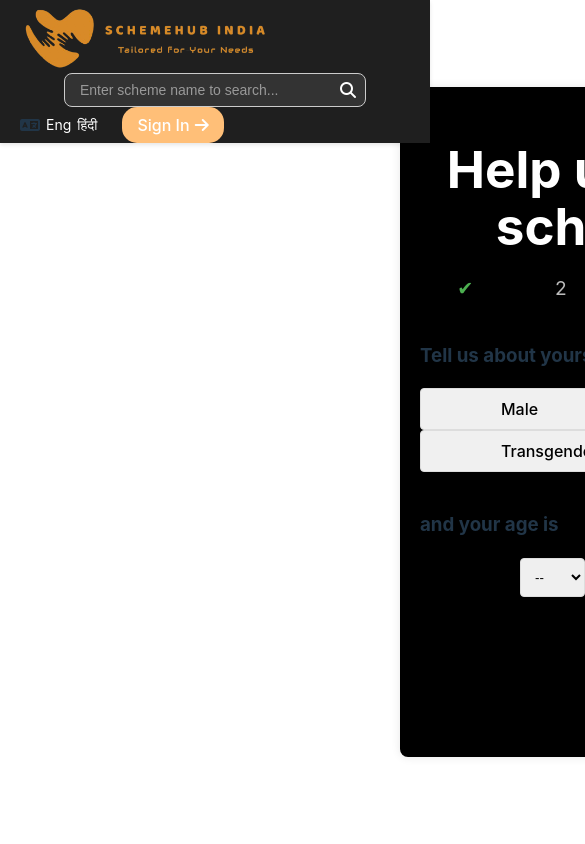
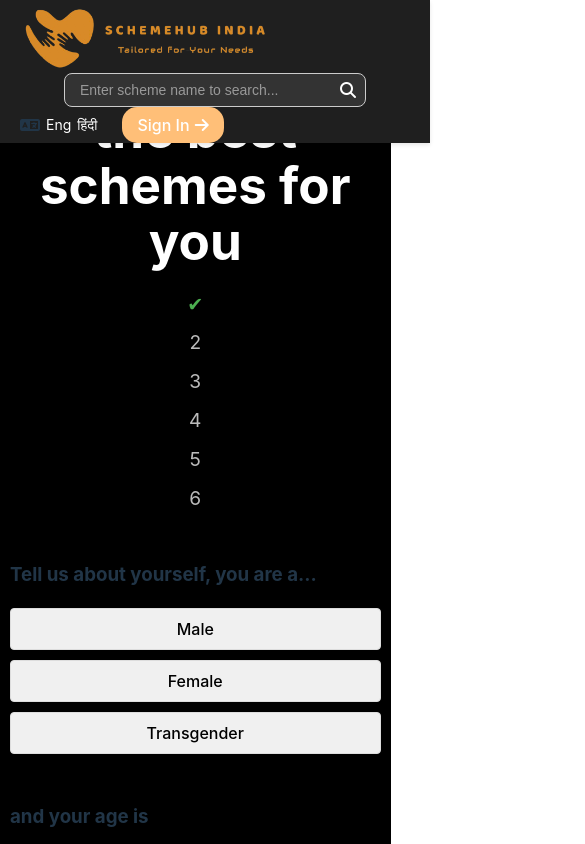
Before and after one commit to shui6540/new-sih, a React (Vite) app: page /apply in a window 390 px wide. Shown: the top 844 px of the page, 585 px wide, since content can reach past the window. Built offline with nearby package versions, Linux system fonts and the light colour scheme.

Commit message:
Update Form.css

```diff
--- a/src/components/Form.css
+++ b/src/components/Form.css
@@ -7,8 +7,6 @@
   box-shadow: 0 0 10px rgba(0, 0, 0, 0.1);
   border-radius: 8px;
   background-color: black;
-  margin-left: 400px;
-
 }
 
 /* Header styling */
@@ -40,7 +38,6 @@ h1 {
   color: #4caf50;
   font-weight: bold;
 }
-
 
 .form-step {
   display: flex;
@@ -89,7 +86,6 @@ h1 {
   padding: 10px;
   border: 1px solid #ddd;
   border-radius: 4px;
-  margin-left: 100px;
 }
 
 .age-selection span {
@@ -108,19 +104,18 @@ h1 {
 /* Employment Status Section - Vertical Alignment */
 .employment-status-selection {
   display: flex;
-  flex-direction: column; /* Stack buttons vertically */
-  gap: 10px; /* Add space between buttons */
+  flex-direction: column;
+  gap: 10px;
 }
 
 .employment-status-selection button {
-  flex: 1; /* Ensure buttons take equal space */
   padding: 10px;
   border: 1px solid #ddd;
   border-radius: 4px;
   background-color: #f0f0f0;
   cursor: pointer;
   color: black;
-  width:400px;
+  width: 100%; /* Adjust to full width */
 }
 
 .employment-status-selection button.active {
@@ -135,8 +130,8 @@ h1 {
 /* Category Options - Vertical Alignment */
 .category-options {
   display: flex;
-  flex-direction: column; /* Stack category options vertically */
-  gap: 10px; /* Add space between buttons */
+  flex-direction: column;
+  gap: 10px;
 }
 
 .category-options button {
@@ -146,7 +141,7 @@ h1 {
   background-color: #f0f0f0;
   cursor: pointer;
   color: black;
-  width:400px;
+  width: 100%; /* Adjust to full width */
 }
 
 .category-options button.active {
@@ -212,3 +207,61 @@ form {
   text-align: center;
   margin-top: 20px;
 }
+
+/* Responsive styling */
+@media (max-width: 768px) {
+  .container {
+    width: 90%;
+    padding: 10px;
+  }
+
+  .progress-bar {
+    flex-direction: column;
+  }
+
+  .progress-step {
+    width: 100%;
+    margin-bottom: 10px;
+  }
+
+  .gender-selection button,
+  .employment-status-selection button,
+  .category-options button,
+  .options button {
+    padding: 10px;
+    width: 100%;
+    margin-right: 0;
+    margin-bottom: 10px;
+  }
+
+  .age-selection select {
+    width: 100%;
+    margin-left: 0;
+  }
+
+  .form-buttons {
+    flex-direction: column;
+  }
+
+  .next-button,
+  .previous-button,
+  .submit-button,
+  .reset-button {
+    width: 100%;
+    margin-bottom: 10px;
+  }
+}
+
+@media (max-width: 480px) {
+  .container {
+    width: 95%;
+  }
+
+  .progress-bar {
+    flex-direction: column;
+  }
+
+  .progress-step {
+    font-size: 1em;
+  }
+}
```
